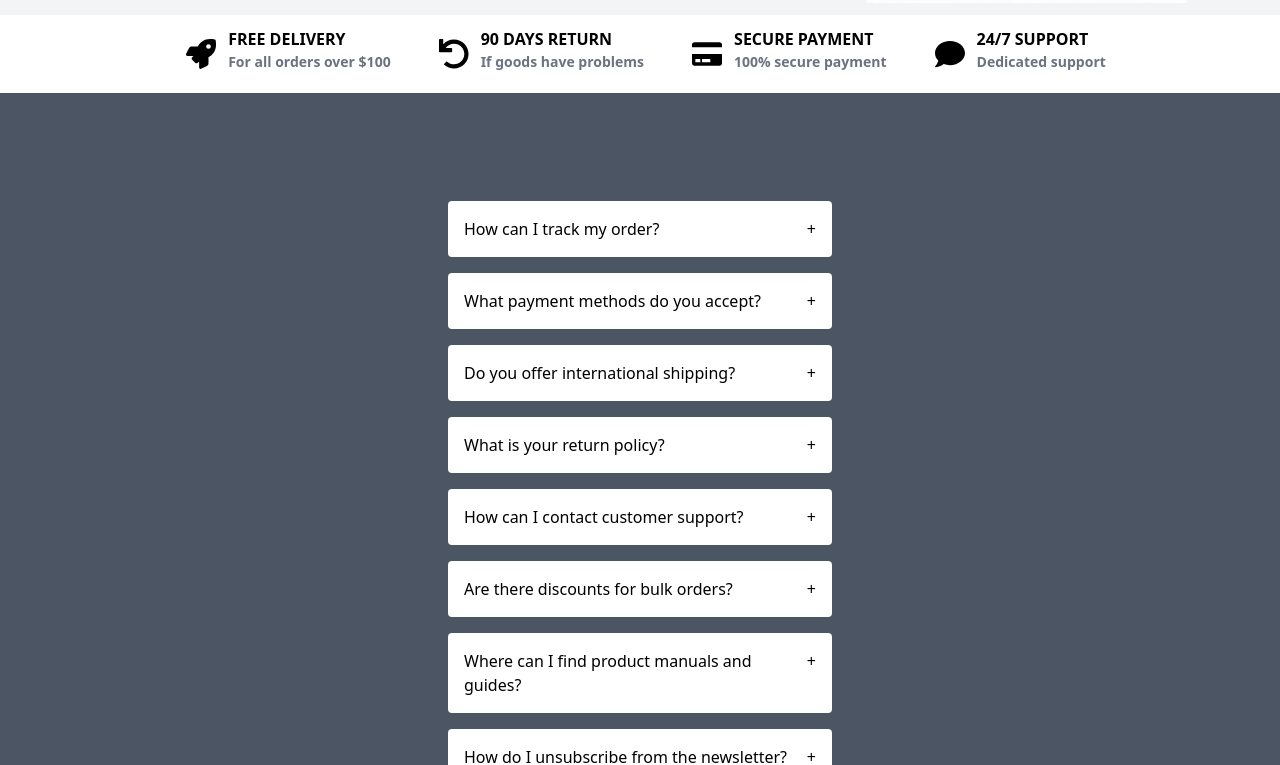
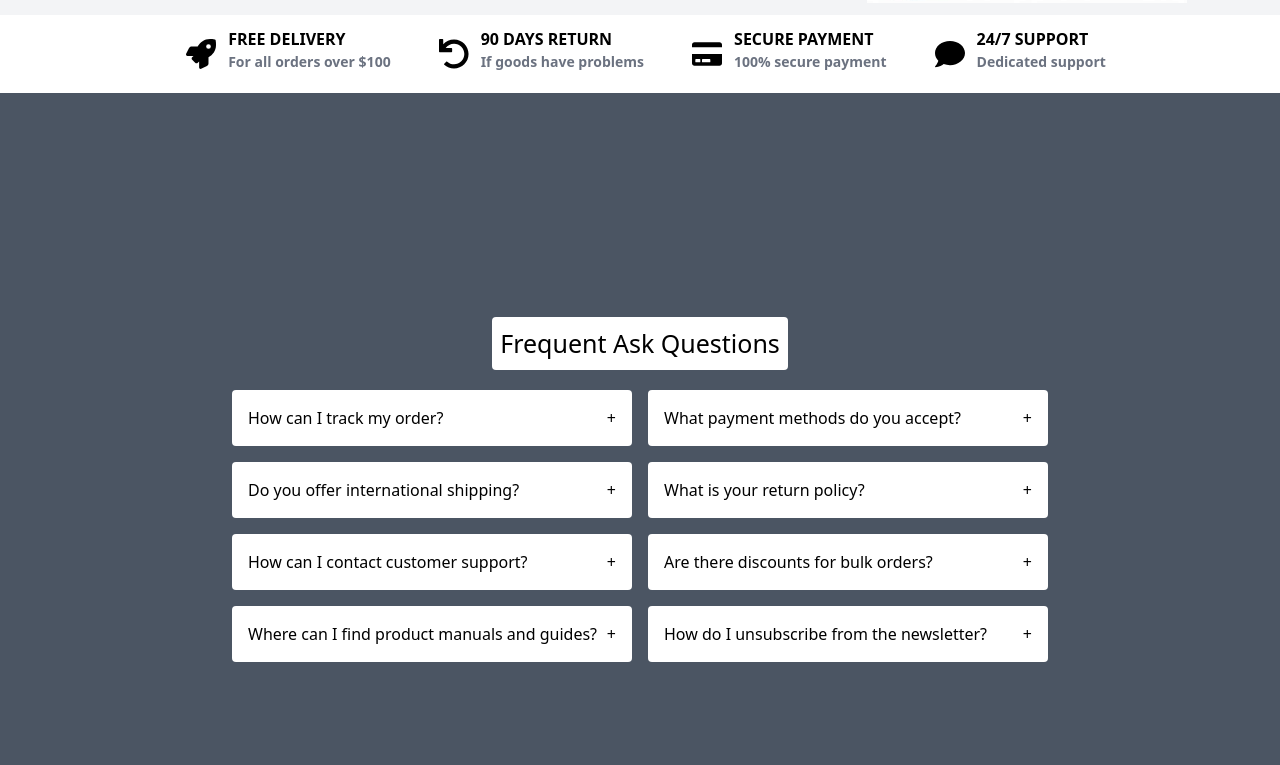
Before and after one commit to DiwanMalla/ecommerce-store, a React (Vite) app: page /home in a window 1280 px wide. Shown: the part 577-1342 px from the top of the page. Built offline with nearby package versions, Linux system fonts and the light colour scheme.

Commit message:
Added some changes on FAQ

```diff
--- a/src/components/frequentQuestion.tsx
+++ b/src/components/frequentQuestion.tsx
@@ -11,13 +11,22 @@ const frequentQuestion = () => {
     }
   };
   return (
-    <div className="bg-gray-600 min-h-screen flex justify-center items-center py-8">
-      <div id="wrapper" className="w-[400px]">
+    <div className="bg-gray-600 min-h-screen  flex flex-col justify-center items-center py-8">
+      <h1
+        style={{ fontSize: "25px", background: "white" }}
+        className="rounded p-2 mb-3"
+      >
+        Frequent Ask Questions
+      </h1>
+      <div
+        id="wrapper"
+        className=" grid grid-rows-4 grid-cols-1 sm:grid-cols-2 max-w-4xl"
+      >
         {data.map((data) => (
           <div key={data.id} className="p-2">
             <div
               id="question"
-              className=" bg-white rounded p-4 flex justify-between cursor-pointer"
+              className=" bg-white rounded p-4 flex justify-between cursor-pointer w-[400px]"
               onClick={() => {
                 handleClicked(data.id);
               }}
```
